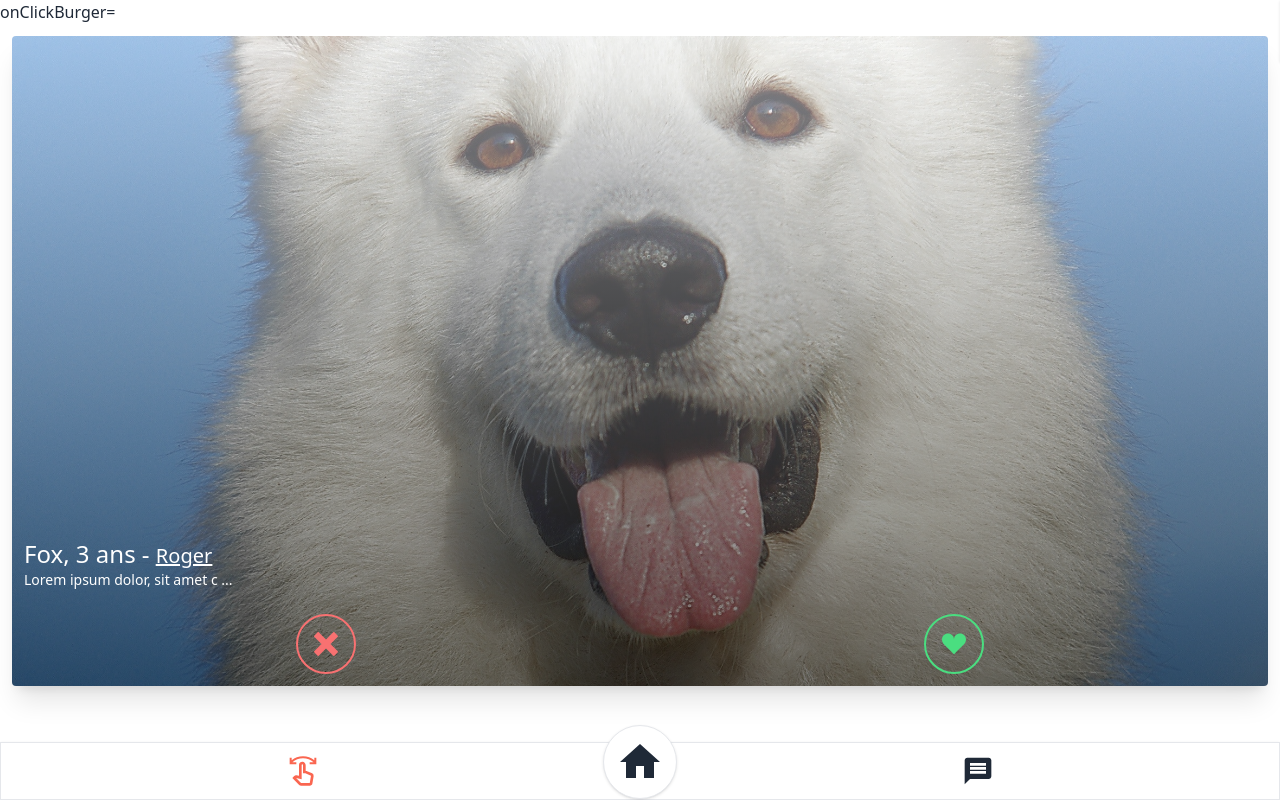
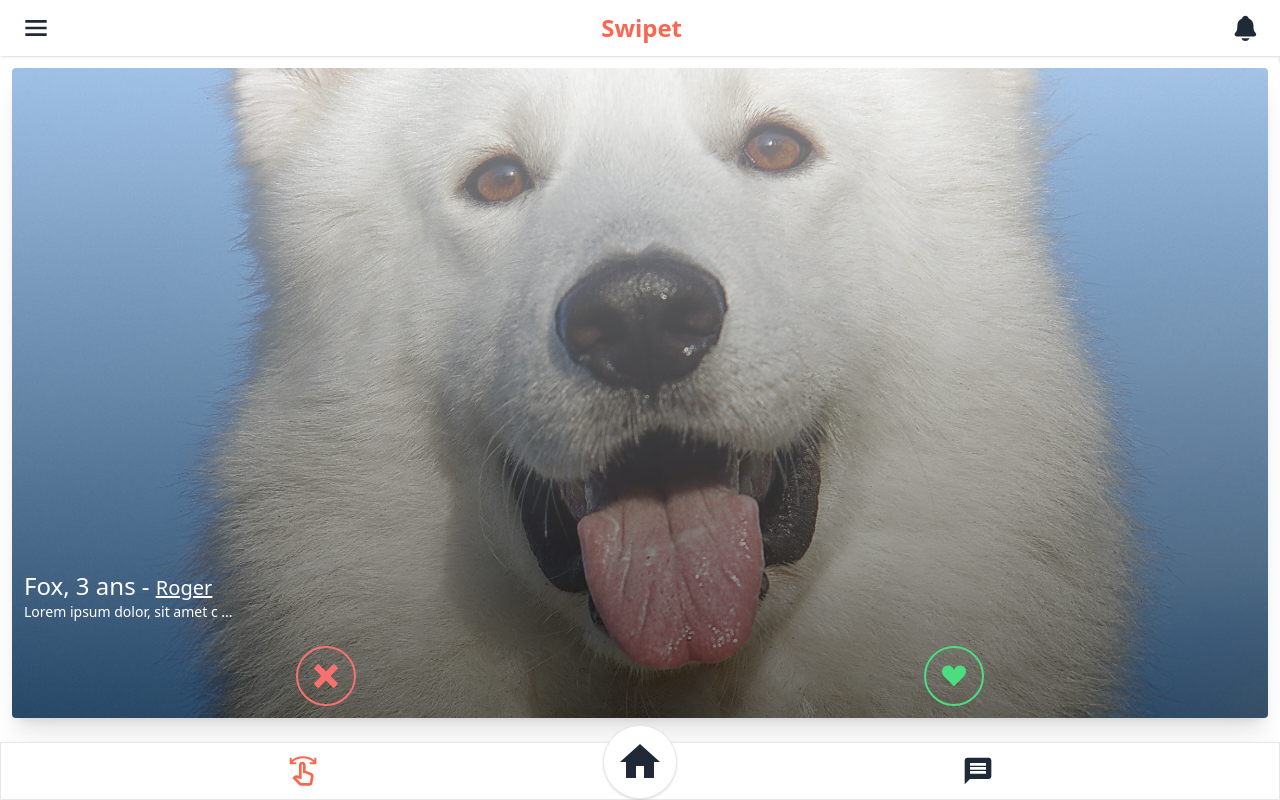
Before and after one commit to JMarchandev/swipter-v2-client, a React (Create React App) app: page /play in a window 1280 px wide. Built offline with nearby package versions, Linux system fonts and the light colour scheme; the HTML template or start-up script is replaced by a standard one.

Commit message:
feat: add notifications drawzer

```diff
--- /dev/null
+++ b/src/components/navigation/notificationsDrawer.tsx
@@ -0,0 +1,54 @@
+import { useEffect, useRef } from "react";
+
+import DrawerTopNavbar from "./drawerTopNavbar";
+
+type Props = {
+  open: boolean;
+  onClickBack: () => void;
+  height: number;
+};
+
+export const NotificationsDrawer = ({ open, onClickBack, height }: Props) => {
+  const drawerRef = useRef(null);
+
+  useEffect(() => {
+    // @ts-ignore
+    drawerRef.current.checked = open;
+  }, [open]);
+  return (
+    <div className="drawer drawer-end absolute h-full">
+      <input
+        ref={drawerRef}
+        id="notification-drawer"
+        type="checkbox"
+        className="drawer-toggle"
+      />
+      <div className="drawer-side">
+        <label htmlFor="notification-drawer" className="drawer-overlay"></label>
+        <div
+          style={{
+            maxHeight: `${height}px`,
+          }}
+          className="menu w-full text-base-content bg-white"
+        >
+          <DrawerTopNavbar onClickBack={onClickBack} />
+          <div className="flex flex-col h-full justify-between">
+            <div>
+              <div className="py-3">
+                <h2 className="text-[#FA6650] px-5 text-2xl font-bold">
+                  Notifications
+                </h2>
+              </div>
+
+            </div>
+            <p className="text-[#FA6650] py-5 px-5 text-center">
+              {/* <Link to="/auth">Déconnexion</Link> */}
+            </p>
+          </div>
+        </div>
+      </div>
+    </div>
+  );
+};
+
+export default NotificationsDrawer;
--- a/src/components/navigation/topNavbar.tsx
+++ b/src/components/navigation/topNavbar.tsx
@@ -3,9 +3,10 @@ import { IoNotifications } from "react-icons/io5";
 
 type Props = {
   onClickBurger: () => void;
+  onClickNotifications: () => void;
 };
 
-export const TopNavbar = ({ onClickBurger }: Props) => {
+export const TopNavbar = ({ onClickBurger, onClickNotifications }: Props) => {
   return (
     <nav className="sticky flex justify-between items-center z-50 top-0 bg-white inset-x-0 shadow p-1 px-3">
       <div className={`m-2`} onClick={onClickBurger}>
@@ -14,7 +15,7 @@ export const TopNavbar = ({ onClickBurger }: Props) => {
       <div>
         <h2 className="text-[#FA6650] text-2xl font-bold">Swipet</h2>
       </div>
-      <div className={`m-2`}>
+      <div className={`m-2`} onClick={onClickNotifications}>
         <IoNotifications size={"1.8rem"} />
       </div>
     </nav>
--- a/src/layout.tsx
+++ b/src/layout.tsx
@@ -1,9 +1,9 @@
-import { useEffect, useReducer, useState } from "react";
-
 import BottomNavbar from "./components/navigation/bottomNavbar";
 import MenuDrawer from "./components/navigation/menuDrawer";
+import NotificationsDrawer from "./components/navigation/notificationsDrawer";
 import TopNavbar from "./components/navigation/topNavbar";
 import { useLocation } from "react-router-dom";
+import { useState } from "react";
 
 type Props = {
   children: JSX.Element | JSX.Element[];
@@ -14,6 +14,8 @@ export const Layout = ({ children }: Props) => {
   const innerWidth = window.innerWidth;
 
   const [menuDrawerOpen, setMenuDrawerOpen] = useState<boolean>(false);
+  const [notificationsDrawerOpen, setNotificationsDrawerOpen] =
+    useState<boolean>(false);
   const [bottomNavHeight, setBottomNavHeight] = useState<number>(0);
 
   const { pathname } = useLocation();
@@ -35,7 +37,15 @@ export const Layout = ({ children }: Props) => {
         open={menuDrawerOpen}
         onClickBack={() => setMenuDrawerOpen(false)}
       />
+      <NotificationsDrawer
+        height={innerHeight}
+        open={notificationsDrawerOpen}
+        onClickBack={() => setNotificationsDrawerOpen(false)}
+      />
+      <TopNavbar
+        onClickNotifications={() => setNotificationsDrawerOpen(true)}
         onClickBurger={() => setMenuDrawerOpen(true)}
+      />
       <div style={{ marginBottom: bottomNavHeight, ...childrenDynamicStyle }}>
         {children}
       </div>
```
